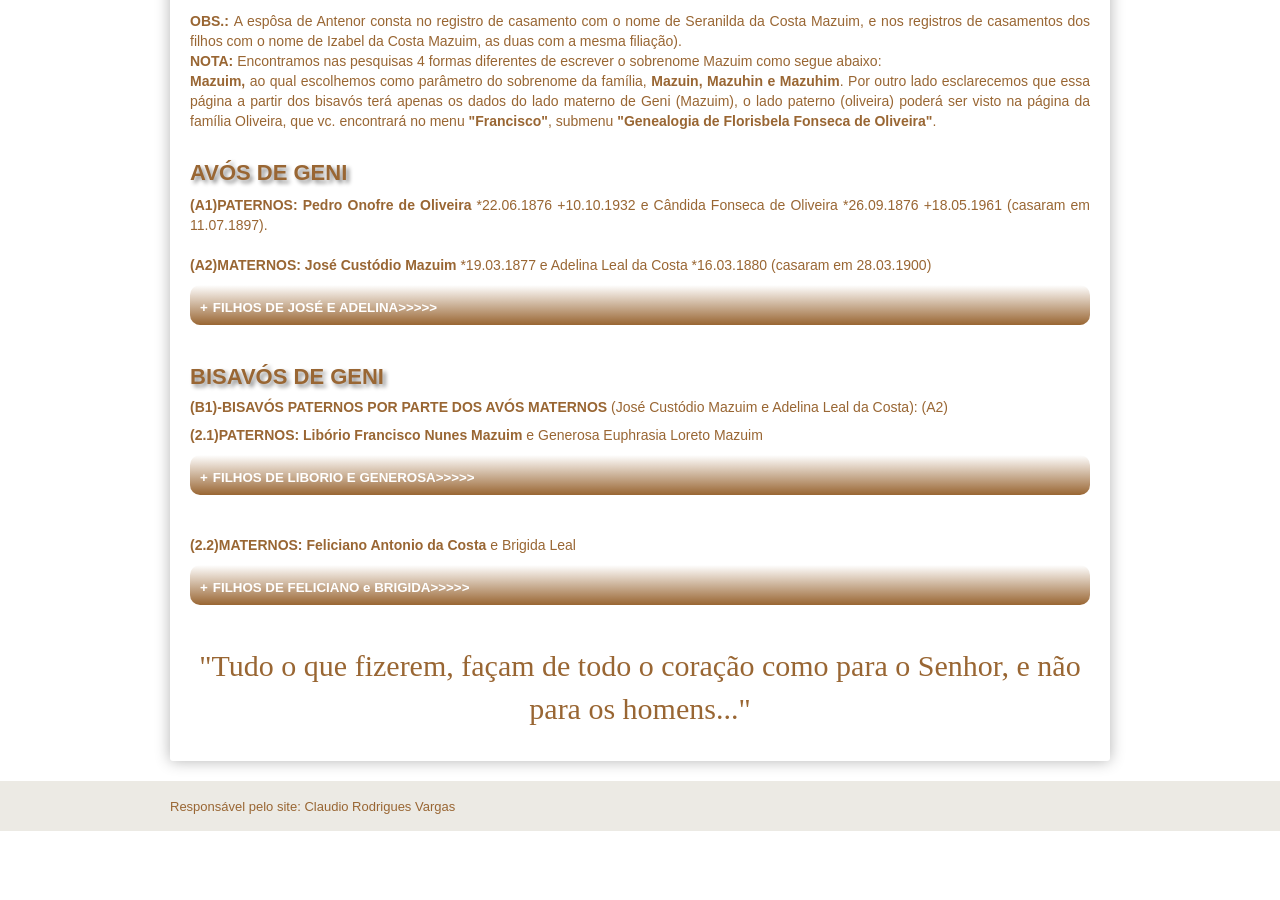
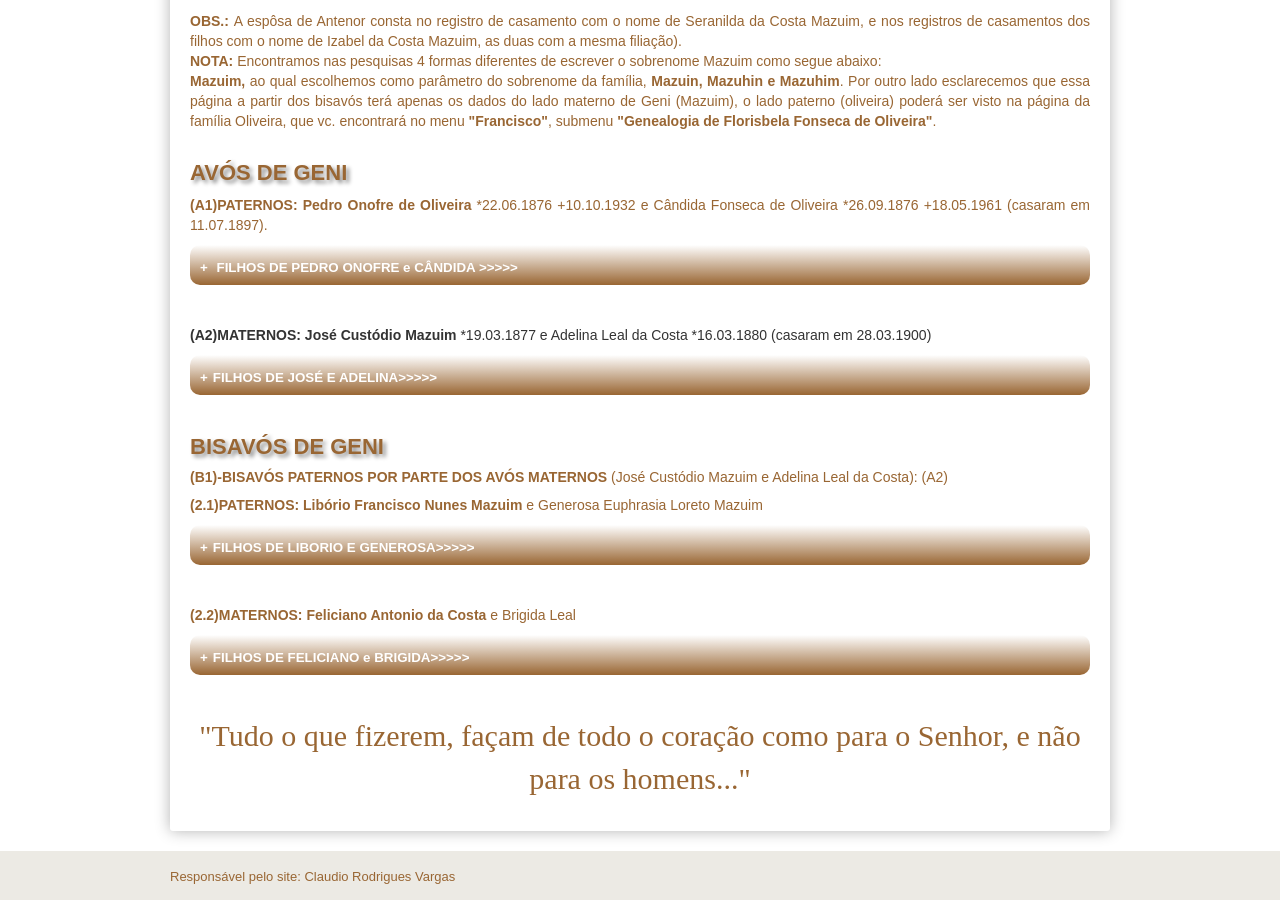
Before and after one commit to claudiovargas1955/claudiovargas1955.github.io, a Jekyll site: the page built from _pages/familia-mazuim.html, in a window 1280 px wide and 900 px high, scrolled down 693 px. Built offline with Jekyll 4.4.1, drawn with Linux system fonts in a browser that asks for light colours; some web fonts are replaced; before the commit the page ends 1524 px from its top, so only the background shows below that; some of the changed lines change nothing that is shown.

Commit message:
Update familia-mazuim.html

```diff
--- a/_pages/familia-mazuim.html
+++ b/_pages/familia-mazuim.html
@@ -117,7 +117,49 @@
 
 <h4>AVÓS DE GENI</h4>
 <p><b>(A1)PATERNOS: Pedro Onofre de Oliveira </b>*22.06.1876 +10.10.1932 e Cândida Fonseca de Oliveira *26.09.1876 +18.05.1961 (casaram em
-11.07.1897). <br><br>
+11.07.1897). <br>
+<details><summary> <b>FILHOS DE PEDRO ONOFRE e CÂNDIDA >>>>></summary> </b><br/>
+<p><b>(1) Antenor Fonseca de Oliveira:</b> *26.08.1900 (casou em 27.06.1925 com Seranilda (Isabel) da Costa Mazuim *11.07.1906 ou 1912
+ou 24.06.1908 - filha de José Custódio Mazuim e Adelina Costa Mazuim.<b> FILHOS:</b> <br/>
+<b>(1.1)Geni Mazuim de Oliveira:</b> *20.10.1929 +01.08.2005 (casou em 29.10.1949 com Darci Machado filho de Caetano Machado *1900 e Rosa Moreira
+Machado 1897, avós paternos: José Pedro Machado e Rita Pereira Machado, avós maternos: José Moreira e Mauricia Moreira- RC-31).
+ <b>FILHOS: </b><br>
+ <b>(1.1.1)Adiles: </b><br>
+ <b>(1.1.2)Ana Miguelina: </b><br>
+ <b>(1.1.3)Vera Beatriz: </b><br>
+ <b>(1.1.4)Leonel Antenor: </b><br>
+ <b>(1.1.5)Liana de Fátima: </b><br>
+ <b>(1.1.6)Leônida: </b><br>
+ <b>(1.1.7)Leoni Alfeu: </b><br><br>
+
+<b>(1.2)Irene Mazuim de Oliveira:</b> *01.04.1928 (casou em 23.06.1946 com Rui Mazuim *05.11.1918 filho de Antonio Mazuim +26.06.1946 e
+ Idalina Loreto Mazuim *06.12.1885 avós paternos: Liborio Mazuim e Liborio Mazuim e Generosa Loreto Mazuim Avós Maternos: Miguel
+Constantino de Loreto e Maria da Glória  Loreto RC-21).  <br/> <br/>
+
+<b>(1.3)Oli Mario Mazuim: *07.11.1932 </b>(casou em 11.12.1953 com Alaides Rodrigues *03.12.1934, filha de João Baptista Rodrigues *23.06.1895,
+e de Marieta Rodrigues Leite *06.10.1905 +10.12.1949, avós paternos: José Rodrigues da Silva e Amelia Rodrigues da Fontoura,
+avós maternos: João da Costa Leite e Anna Luiza da Costa Leite). <br><br>
+
+<b>OBS.: </b>A espôsa de Antenor consta no registro de casamento com o nome de Seranilda da Costa Mazuim, e nos registros de casamentos
+dos filhos com o nome de Izabel da Costa Mazuim, as duas com a mesma filiação).
+<br><br>
+
+<b>(2)Ilo de Oliveira:</b> *18.03.1915 (carpinteiro casou em 26.04.1939 com Gasparina da Rosa *08.03.1924 filha de João Maria da Rosa
+*1886 e Elisia Ferreira da Rosa *1885 - avós paternos: Laurindo Feliciano da Rosa e Maria Conceição da Rosa -avós maternos: Augusto
+Ferreira da Silva e Balbina Joana Ribeiro RC-08). <br/> <br/>
+
+
+<b>(3) Anatalicio Fonseca de Oliveira:</b> *06.01.1905 (casou em 20.11.1930 com Maria José Teixeira do Canto *02.07.1906 filha de Lulo
+Teixeira do Canto *16.10.1873 e Maria Alexandrina Teixeira do Canto *14.06.1885 (Irmao Octavio Teixeira do Canto *01.02.1889 casado com
+Maria Ondina Tavares *28.11.1903 filha de Virgilio Tavares da Silva *24.02.1866 e Emiliana Baptista da Silva *07.09.1872) avós paternos:
+Zeferino Teixeira do Canto +1907 e Felizarda Teixeira do Canto +1919 avós Maternos: Constantino Teixeira de Carvalho e Maria José
+Silveira de Carvalho RC-09). <br/> <br/>
+<b>(4)José Manoel de Oliveira:</b> *29.03.1898 (casou em 31.05.1924 com Honorina da Silva Morais *12.01.1900 filha de Bento da Silva
+Morais *17.03.1854 e de Anna da Rosa Morais +1906 RC-10). <br><br>
+<b>(5)Mario de Oliveira: </b>*04.12.1911 +07.12.1911 <br><br>
+<b>(6)Astrogildo Fonseca de Oliveira: </b>*30.08.1902<br><br>
+<b>(7)Ventura Fonseca de Oliveira: </b>*1908 <br><br>
+<b>(8)Sales Fonseca de Oliveira: </b>*1909</details><br/><br/>
 
 <b>(A2)MATERNOS: José Custódio Mazuim </b>*19.03.1877 e Adelina Leal da Costa *16.03.1880 (casaram em 28.03.1900)<br>
 <details><summary><b>FILHOS DE JOSÉ E ADELINA>>>>></b></summary><br>
```
